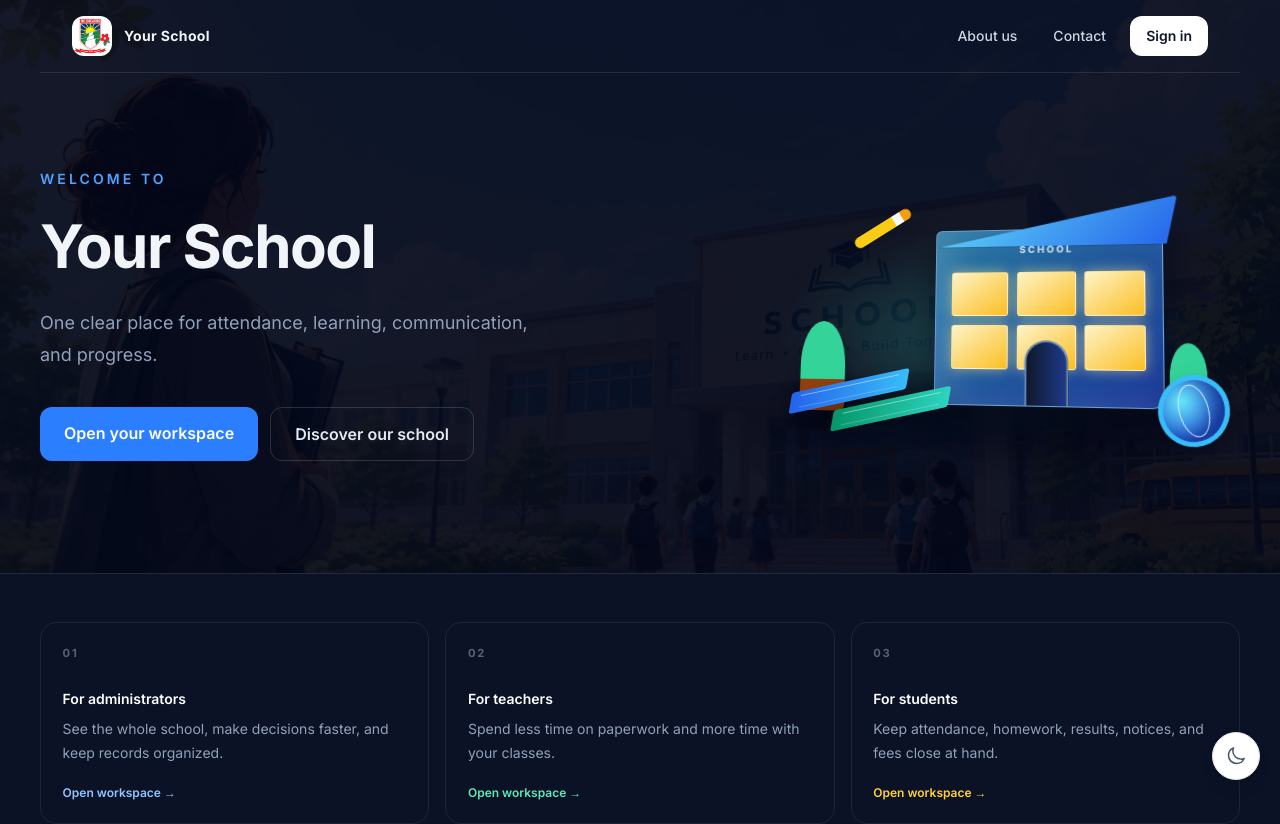
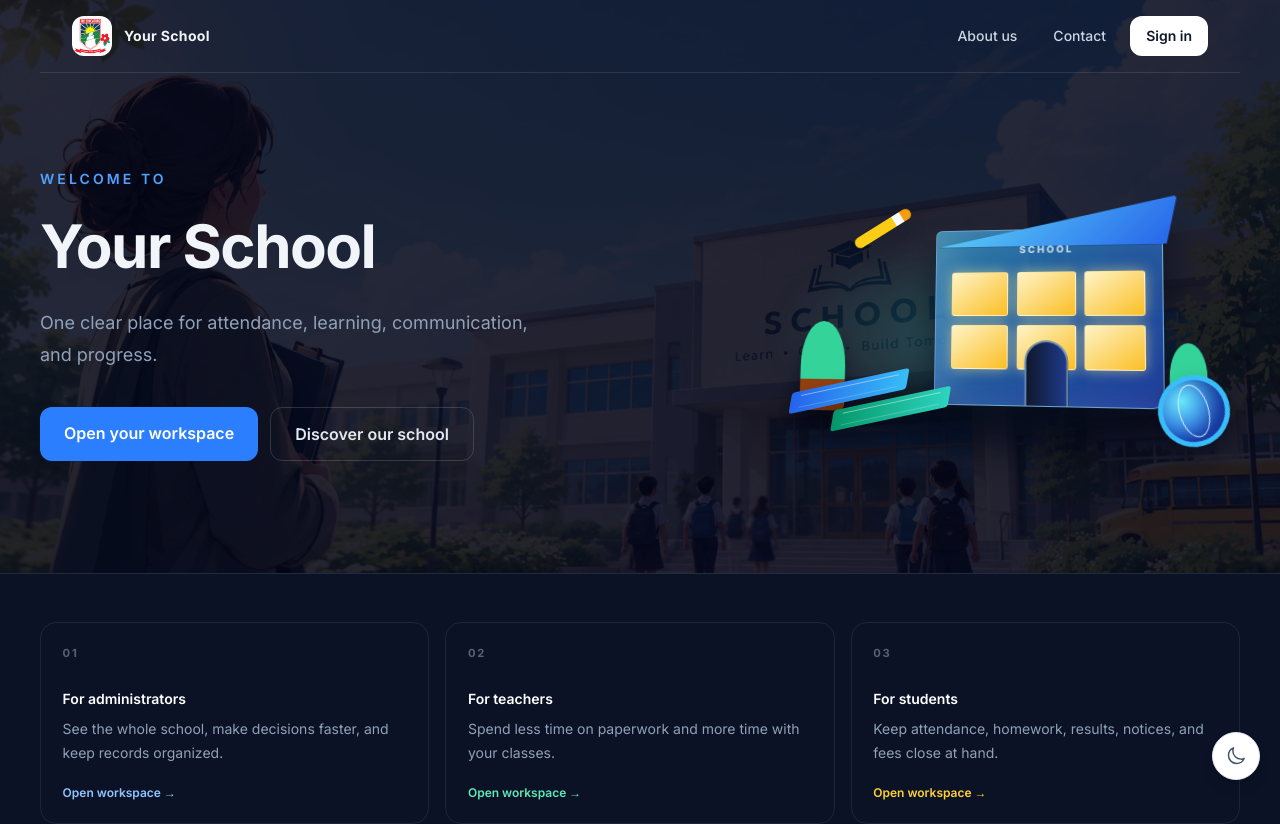
Before and after one commit to jawadraza28/SCH, a Next.js app: page / in a window 1280 px wide. Shown: the top 824 px of the page. Built offline with nearby package versions, Linux system fonts and the light colour scheme; no server answers; the database is empty.

Commit message:
feat: enhance landing page background opacity and update overlay color for improved visibility

```diff
--- a/src/app/page.tsx
+++ b/src/app/page.tsx
@@ -21,7 +21,7 @@ export default async function Home() {
   const description = school?.schoolDescription || "One clear place for attendance, learning, communication, and progress.";
   return (
     <main className="landing-page min-h-screen overflow-hidden bg-slate-950 text-slate-100">
-      <section className="relative w-full overflow-hidden px-4 pb-14 sm:px-10 sm:pb-20 lg:pb-28"><img src="/landingcover.png" alt="" aria-hidden className="absolute inset-0 h-full w-full object-cover opacity-25" /><div className="absolute inset-0 bg-slate-950/70" /><LandingNav schoolName={schoolName} />
+      <section className="relative w-full overflow-hidden px-4 pb-14 sm:px-10 sm:pb-20 lg:pb-28"><img src="/landingcover.png" alt="" aria-hidden className="absolute inset-0 h-full w-full object-cover opacity-40" /><div className="absolute inset-0 bg-slate-950/65" /><LandingNav schoolName={schoolName} />
         <div className="relative z-10 mx-auto grid max-w-7xl gap-8 pt-10 sm:gap-12 sm:pt-16 lg:grid-cols-[1fr_0.8fr] lg:items-center lg:pt-24">
           <div><p className="text-xs font-semibold uppercase tracking-[0.18em] text-blue-400 sm:text-sm sm:tracking-[0.22em]">Welcome to</p><h1 className="mt-4 max-w-3xl text-3xl font-bold leading-[1.1] tracking-tight sm:mt-6 sm:text-6xl">{schoolName}</h1><p className="mt-5 max-w-xl text-base leading-7 text-slate-400 sm:mt-7 sm:text-lg sm:leading-8">{description}</p><div className="mt-7 flex flex-col gap-3 sm:mt-9 sm:flex-row"><Link href="/login" className="rounded-xl bg-blue-500 px-6 py-3.5 text-center font-semibold text-white hover:bg-blue-400">Open your workspace</Link><Link href="/about-us" className="rounded-xl border border-white/15 px-6 py-3.5 text-center font-semibold text-slate-200 hover:bg-white/5">Discover our school</Link></div></div>
           <div className="school-illustration" aria-hidden="true"><div className="illustration-glow" /><div className="campus-scene"><div className="campus-shadow" /><div className="campus-building"><span className="campus-roof" /><span className="campus-sign">SCHOOL</span><span className="campus-windows"><i /><i /><i /><i /><i /><i /></span><span className="campus-door" /></div><span className="campus-tree campus-tree-one" /><span className="campus-tree campus-tree-two" /></div><div className="illustration-book illustration-book-one" /><div className="illustration-book illustration-book-two" /><div className="illustration-globe"><span /><i /></div><div className="illustration-pencil" /></div>
```
